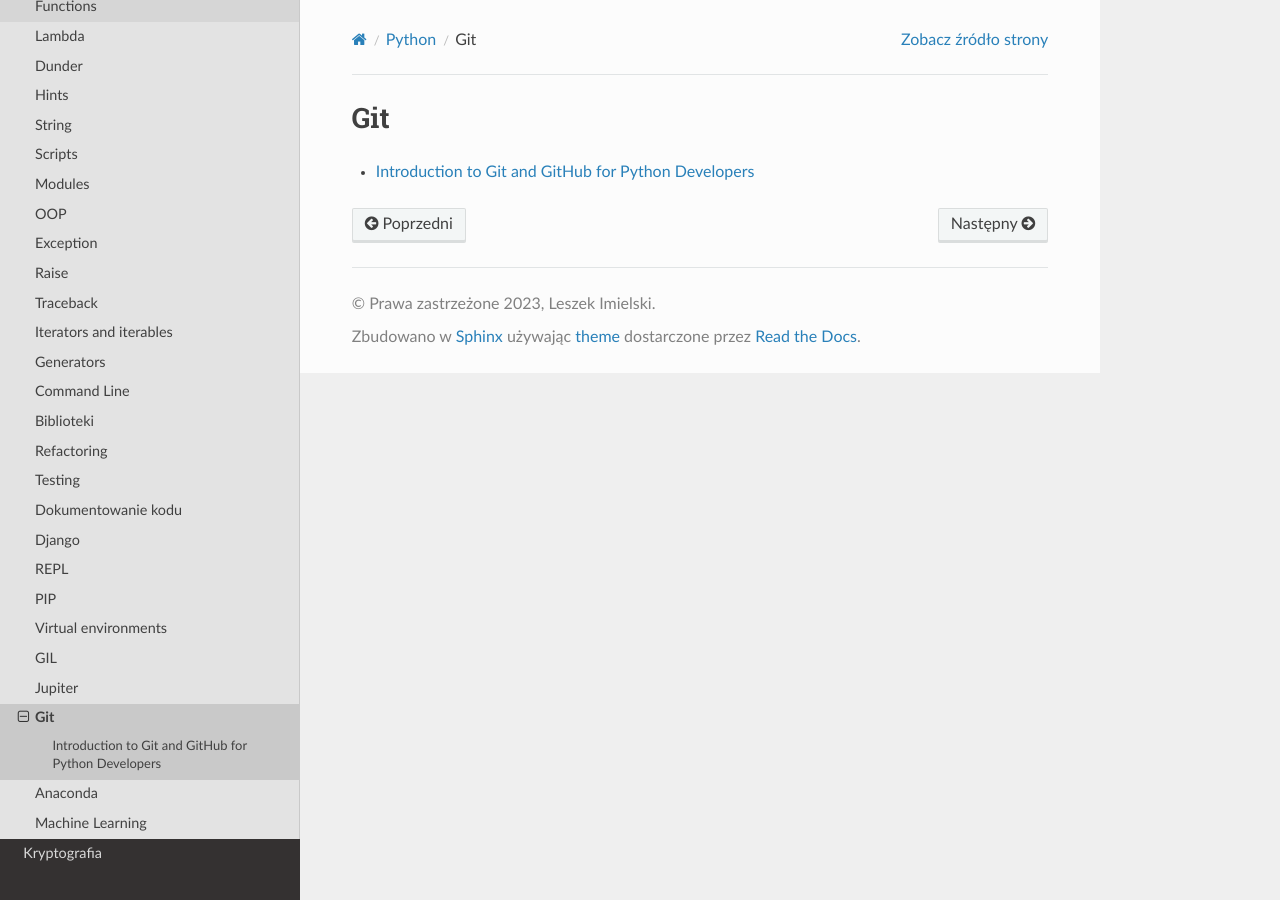
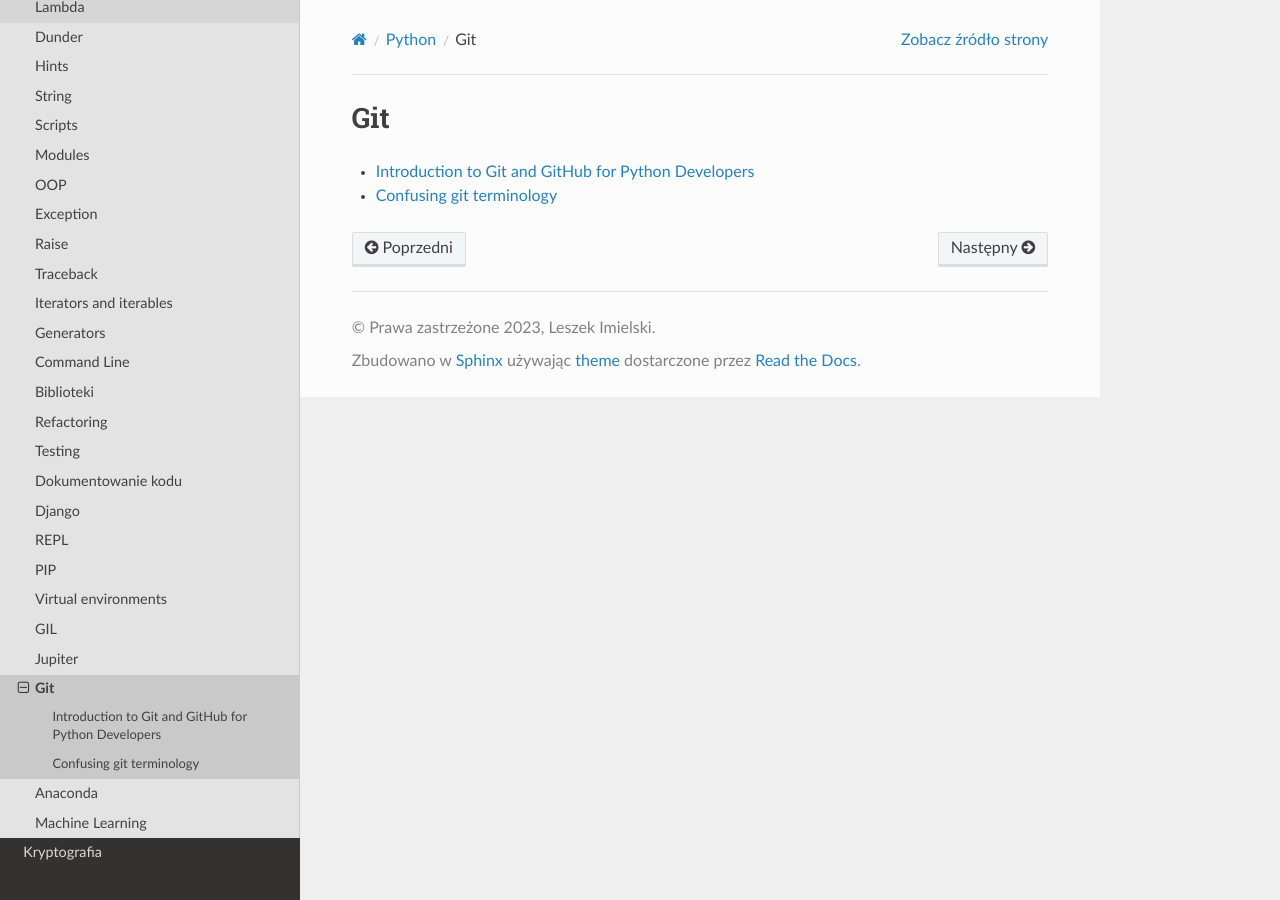
Before and after one commit to limielski/UsingSphinx, a Sphinx documentation site: the page built from docs/source/python/git/index.rst, in a window 1280 px wide. Built offline with Sphinx 7.4.7 and the Read the Docs theme 2.0.0, drawn with Linux system fonts in a browser that asks for light colours.

Commit message:
add git1-0.rst

```diff
--- /dev/null
+++ b/docs/source/python/git/git1-0.rst
@@ -0,0 +1,6 @@
+Confusing git terminology
+=========================
+
+https://jvns.ca/blog/2023/11/01/confusing-git-terminology/
+
+Julia Evans
--- a/docs/source/python/git/index.rst
+++ b/docs/source/python/git/index.rst
@@ -4,3 +4,4 @@ Git
 .. toctree::
 
    git0-0
+   git1-0
```
